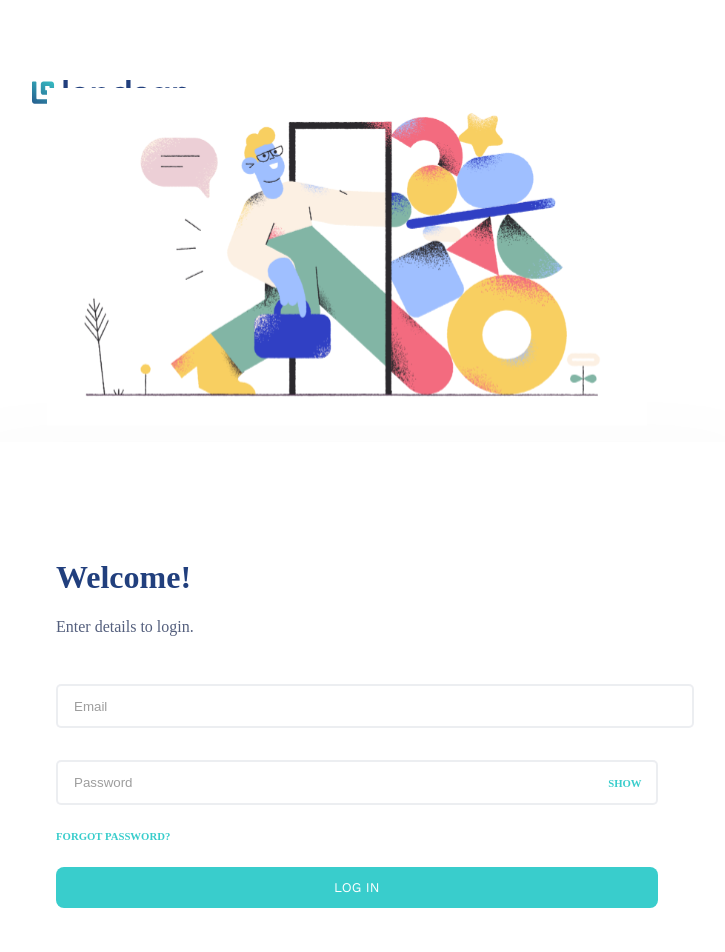
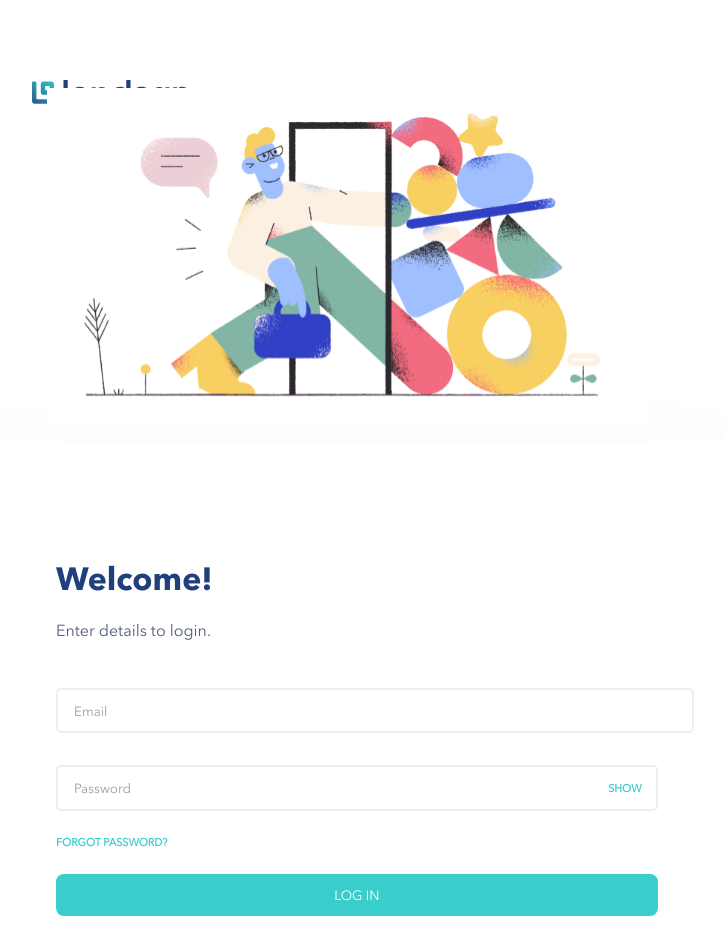
Before and after one commit to TopBoy7/lendsqrZ, a React (Vite) app: page /login in a window 1280 px wide. Shown: the top 952 px of the page, without its empty margins (48-773 px from the left). Built offline with nearby package versions, Linux system fonts and the light colour scheme.

Commit message:
changed font on login page

```diff
--- a/src/assets/styles/login.scss
+++ b/src/assets/styles/login.scss
@@ -1,4 +1,14 @@
 @import 'mixins';
+
+@font-face {
+    font-family: 'Avenir Bold';
+    src: url('../fonts/AvenirNextCyr-Bold.woff2') format('woff2');
+}
+
+@font-face {
+    font-family: 'Avenir Regular';
+    src: url('../fonts/AvenirNextCyr-Regular.woff2') format('woff2');
+}
 
 div.login-row {
     display: flex;
@@ -11,6 +21,7 @@ div.login-row {
         padding: 3rem;
         display: flex;
         align-items: center;
+        font-family: 'Avenir Regular', sans-serif;
 
         &:nth-of-type(1) {
             justify-content: center;
@@ -59,6 +70,7 @@ div.login-row {
                 color: $DeepBlue;
                 font-weight: 700;
                 font-size: 2rem;
+                font-family: 'Avenir Bold', sans-serif;
             }
 
             p {
@@ -74,6 +86,7 @@ div.login-row {
                     padding: 0.8rem 1rem;
                     margin-bottom: 0rem;
                     color: $Inactive;
+                    font-family: 'Avenir Regular', sans-serif;
                     opacity: 70%;
 
                     &:focus {
@@ -91,6 +104,7 @@ div.login-row {
 
                     input {
                         padding-right: 4rem;
+                        font-family: 'Avenir Regular', sans-serif;
                     }
 
                     h6 {
@@ -117,7 +131,7 @@ div.login-row {
                     border-radius: 8px;
                     padding-top: 0.8rem;
                     padding-bottom: 0.8rem;
-                    font-family: 'Work Sans', sans-serif;
+                    font-family: 'Avenir Regular', sans-serif;
                     cursor: pointer;
                 }
             }
```
Also changed, not shown: src/assets/fonts/AvenirNextCyr-Bold.woff2 (added), src/assets/fonts/AvenirNextCyr-Regular.woff2 (added).
